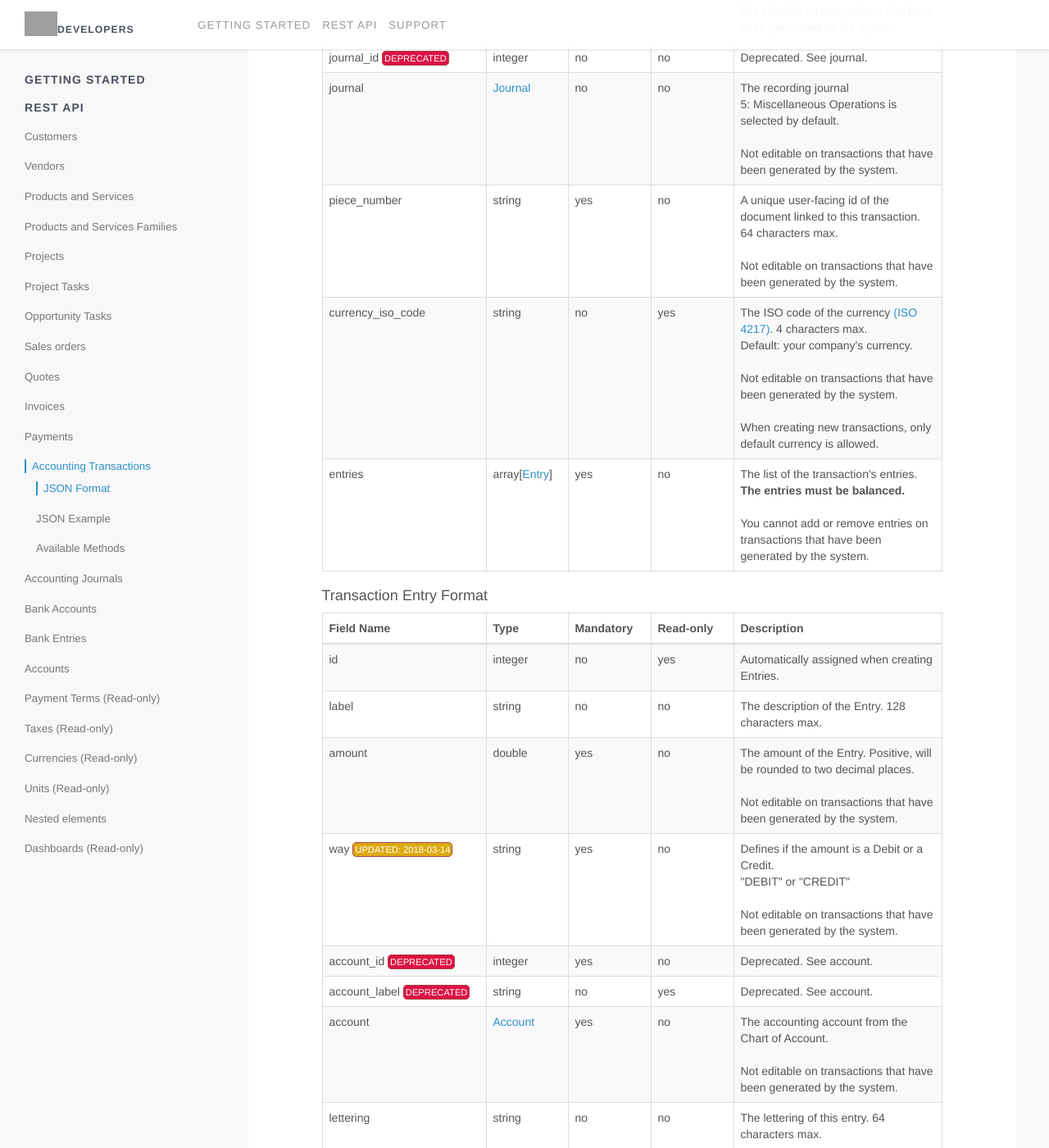
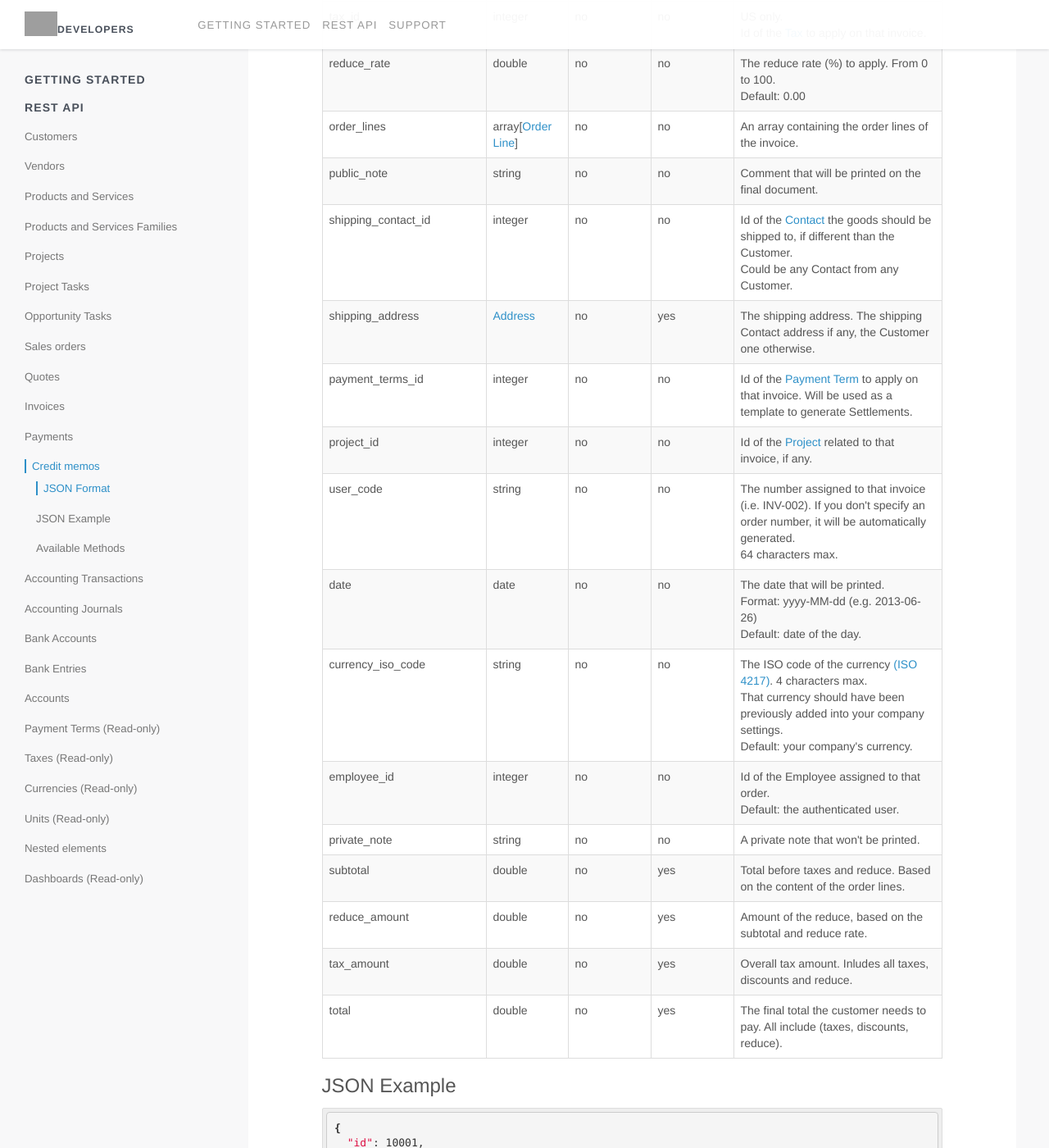
Before and after one commit to myERP/myerp.github.io, a Jekyll site: the page built from docs/1.0/api/index.html, in a window 1280 px wide and 1400 px high, scrolled down 27526 px. Shown: the whole window at 82% size. Built offline with Jekyll 4.4.1, drawn with Linux system fonts in a browser that asks for light colours; nearby versions of some CDN libraries; Markdown is read by kramdown in place of the engine named in the settings; some of the changed text lies outside the part shown; grey boxes are pictures that could not be loaded.

Commit message:
doc: add credit memos

```diff
--- a/_config.yml
+++ b/_config.yml
@@ -25,6 +25,8 @@
     url: /invoices
   payments:
     url: /payments
+  credit_memos:
+    url: /credit_memos
   items:
     url: /items
   payment_terms:
--- /dev/null
+++ b/_includes/1.0/api/creditmemo.html
@@ -0,0 +1,205 @@
+<div id="creditmemo" class="group">
+
+    <h2>Credit memos</h2>
+    {% highlight bash %}Endpoint: {{ site.api.base_url }}{{ site.api.v1}}{{ site.resource.credit_memos.url}}{% endhighlight %}
+    <h3 id="creditmemojsonformat">JSON Format</h3>
+    <p>Credit memos are represented as JSON objects which have the following keys:</p>
+
+    <table class="table table-bordered table-striped">
+        <thead>
+            {% include table-header.html %}
+        </thead>
+        <tbody>
+            <tr>
+                <td>id</td>
+                <td>{{ site.format.type.integer }}</td>
+                <td>no</td>
+                <td>yes</td>
+                <td>Automatically assigned.</td>
+            </tr>
+            <tr>
+                <td>locked</td>
+                <td>{{ site.format.type.boolean }}</td>
+                <td>no</td>
+                <td>no</td>
+                <td>Indicates that the document can no longer be edited nor deleted.</td>
+            </tr>
+            <tr>
+                <td>sent</td>
+                <td>{{ site.format.type.boolean }}</td>
+                <td>no</td>
+                <td>no</td>
+                <td>As the document been finalized or sent to the Customer.</td>
+            </tr>
+            <tr>
+                <td>sent_at</td>
+                <td>{{ site.format.type.date }}</td>
+                <td>no</td>
+                <td>no</td>
+                <td>The date the document has been finalized or sent to the Customer.
+                    <br />Format: {{ site.format.date }}<br />
+                </td>
+            </tr>
+            <tr>
+                <td>paid</td>
+                <td>{{ site.format.type.double }}</td>
+                <td>no</td>
+                <td>yes</td>
+                <td>Total of the payments made on that invoice.</td>
+            </tr>
+            <tr>
+                <td>unpaid</td>
+                <td>{{ site.format.type.double }}</td>
+                <td>no</td>
+                <td>yes</td>
+                <td>Remaining amount to be paid.</td>
+            </tr>
+            <tr>
+                <td>customer_id</td>
+                <td>{{ site.format.type.integer }}</td>
+                <td>yes</td>
+                <td>no</td>
+                <td>Id of the <a href="/docs/1.0/api/#customer" title="">Customer.</a></td>
+            </tr>
+            <tr>
+                <td>billing_contact_id</td>
+                <td>{{ site.format.type.integer }}</td>
+                <td>no</td>
+                <td>no</td>
+                <td>Id of the <a href="/docs/1.0/api/#contact" title="">Contact</a> to bill.<br />Should belong to that invoice's Customer.</td>
+            </tr>
+            <tr>
+                <td>billing_address</td>
+                <td>{{ site.format.type.address }}</td>
+                <td>no</td>
+                <td>yes</td>
+                <td>The billing address. The Contact address if any, the Customer one otherwise.</td>
+            </tr>
+            <tr>
+                <td>tax_id</td>
+                <td>{{ site.format.type.integer }}</td>
+                <td>no</td>
+                <td>no</td>
+                <td>US only.<br />Id of the <a href="/docs/1.0/api/#tax" title="">Tax</a> to apply on that invoice.</td>
+            </tr>
+            <tr>
+                <td>reduce_rate</td>
+                <td>{{ site.format.type.double }}</td>
+                <td>no</td>
+                <td>no</td>
+                <td>The reduce rate (%) to apply. From 0 to 100.<br />Default: 0.00</td>
+            </tr>
+            <tr>
+                <td>order_lines</td>
+                <td>{{ site.format.type.order_line }}</td>
+                <td>no</td>
+                <td>no</td>
+                <td>An array containing the order lines of the invoice.</td>
+            </tr>
+            <tr>
+                <td>public_note</td>
+                <td>{{ site.format.type.string }}</td>
+                <td>no</td>
+                <td>no</td>
+                <td>Comment that will be printed on the final document.</td>
+            </tr>
+            <tr>
+                <td>shipping_contact_id</td>
+                <td>{{ site.format.type.integer }}</td>
+                <td>no</td>
+                <td>no</td>
+                <td>Id of the <a href="/docs/1.0/api/#contact" title="">Contact</a> the goods should be shipped to, if different than the Customer.<br />Could be any Contact from any Customer.</td>
+            </tr>
+            <tr>
+                <td>shipping_address</td>
+                <td>{{ site.format.type.address }}</td>
+                <td>no</td>
+                <td>yes</td>
+                <td>The shipping address. The shipping Contact address if any, the Customer one otherwise.</td>
+            </tr>
+            <tr>
+                <td>payment_terms_id</td>
+                <td>{{ site.format.type.integer }}</td>
+                <td>no</td>
+                <td>no</td>
+                <td>Id of the <a href="/docs/1.0/api/#paymentterm" title="">Payment Term</a> to apply on that invoice. Will be used as a template to generate Settlements.</td>
+            </tr>
+            <tr>
+                <td>project_id</td>
+                <td>{{ site.format.type.integer }}</td>
+                <td>no</td>
+                <td>no</td>
+                <td>Id of the <a href="/docs/1.0/api/#project" title="">Project</a> related to that invoice, if any.</td>
+            </tr>
+            <tr>
+                <td>user_code</td>
+                <td>{{ site.format.type.string }}</td>
+                <td>no</td>
+                <td>no</td>
+                <td>The number assigned to that invoice (i.e. INV-002). If you don't specify an order number, it will be automatically generated.<br />64 characters max.</td>
+            </tr>
+            <tr>
+                <td>date</td>
+                <td>{{ site.format.type.date }}</td>
+                <td>no</td>
+                <td>no</td>
+                <td>The date that will be printed.<br />Format: {{ site.format.date }}<br />Default: date of the day.</td>
+            </tr>
+            <tr>
+                <td>currency_iso_code</td>
+                <td>{{ site.format.type.string }}</td>
+                <td>no</td>
+                <td>no</td>
+                <td>The ISO code of the currency <a href="http://www.iso.org/iso/catalogue_detail?csnumber=46121" target="_blank" title="ISO 4217">(ISO 4217)</a>. 4 characters max.<br />That currency should have been previously added into your company settings.<br />Default: your company's currency.</td>
+            </tr>
+            <tr>
+                <td>employee_id</td>
+                <td>{{ site.format.type.integer }}</td>
+                <td>no</td>
+                <td>no</td>
+                <td>Id of the Employee assigned to that order.<br />Default: the authenticated user.</td>
+            </tr>
+            <tr>
+                <td>private_note</td>
+                <td>{{ site.format.type.string }}</td>
+                <td>no</td>
+                <td>no</td>
+                <td>A private note that won't be printed.</td>
+            </tr>
+            <tr>
+                <td>subtotal</td>
+                <td>{{ site.format.type.double }}</td>
+                <td>no</td>
+                <td>yes</td>
+                <td>Total before taxes and reduce. Based on the content of the order lines.</td>
+            </tr>
+            <tr>
+                <td>reduce_amount</td>
+                <td>{{ site.format.type.double }}</td>
+                <td>no</td>
+                <td>yes</td>
+                <td>Amount of the reduce, based on the subtotal and reduce rate.</td>
+            </tr>
+            <tr>
+                <td>tax_amount</td>
+                <td>{{ site.format.type.double }}</td>
+                <td>no</td>
+                <td>yes</td>
+                <td>Overall tax amount. Inludes all taxes, discounts and reduce.</td>
+            </tr>
+            <tr>
+                <td>total</td>
+                <td>{{ site.format.type.double }}</td>
+                <td>no</td>
+                <td>yes</td>
+                <td>The final total the customer needs to pay. All include (taxes, discounts, reduce).</td>
+            </tr>
+        </tbody>
+    </table>
+
+    <h3 id="creditmemojsonexample">JSON Example</h3>
+    {% highlight bash %}{% include 1.0/api/json/credit_memo.json %}{% endhighlight %}
+
+    <h3 id="creditmemoavailablemethods">Available Methods</h3>
+    {% include 1.0/api/methods/full.html %}
+</div>
--- /dev/null
+++ b/_includes/1.0/api/json/credit_memo.json
@@ -0,0 +1,63 @@
+{
+  "id": 10001,
+  "locked": true,
+  "sent": true,
+  "sent_at": "2020-07-08",
+  "paid": 0.0,
+  "unpaid": 998.0,
+  "customer_id": 10002,
+  "billing_contact_id": 10003,
+  "billing_address": {
+    "street_line1": "1600 Pennsylvania Avenue Northwest",
+    "street_line2": "",
+    "street_line3": "",
+    "postal_code": "20500",
+    "city": "Washington",
+    "country": "United States",
+    "country_iso_code": "US",
+    "locality": "District of Columbia",
+    "short_locality": "DC",
+    "full_address": "1600 Pennsylvania Avenue Northwest Washington DC 20500 United States"
+  },
+  "tax_id": 1,
+  "reduce_rate": 0.2,
+  "order_lines": [
+    {
+      "id": 10008,
+      "item_id": 10003,
+      "description": "It is a nice service",
+      "quantity": 1.0,
+      "unit_price_wt": 1000.0,
+      "discount_rate": 0.0,
+      "tax_id": null,
+      "is_taxable": false,
+      "total": 1000.0
+    }
+  ],
+  "public_note": "This is a credit memo",
+  "shipping_contact_id": 10003,
+  "shipping_address": {
+    "street_line1": "1600 Pennsylvania Avenue Northwest",
+    "street_line2": "",
+    "street_line3": "",
+    "postal_code": "20500",
+    "city": "Washington",
+    "country": "United States",
+    "country_iso_code": "US",
+    "locality": "District of Columbia",
+    "short_locality": "DC",
+    "full_address": "1600 Pennsylvania Avenue Northwest Washington DC 20500 United States"
+  },
+  "payment_terms_id": 1,
+  "project_id": 10003,
+  "uuid": "a797b18e-2bd0-4fe0-85e9-289eda012fb5",
+  "user_code": "CCN-001",
+  "date": "2020-07-08",
+  "currency_iso_code": "USD",
+  "employee_id": 10024,
+  "private_note": "Private thoughts here",
+  "subtotal": 1000.0,
+  "reduce_amount": 2.0,
+  "tax_amount": 0.0,
+  "total": 998.0
+}
--- a/docs/1.0/api/index.html
+++ b/docs/1.0/api/index.html
@@ -139,6 +139,18 @@
               <li><a href="#paymentjsonexample">JSON Example</a>
               </li>
               <li><a href="#paymentavailablemethods">Available Methods</a>
+              </li>
+          </ul>
+      </li>
+      <!-- credit memos -->
+      <li>
+          <a href="#creditmemo">Credit memos</a>
+          <ul class="nav nav-stacked">
+              <li><a href="#creditmemojsonformat">JSON Format</a>
+              </li>
+              <li><a href="#creditmemojsonexample">JSON Example</a>
+              </li>
+              <li><a href="#creditmemoavailablemethods">Available Methods</a>
               </li>
           </ul>
       </li>
@@ -291,6 +303,7 @@
     <div>{% include 1.0/api/quote.html %}</div>
     <div>{% include 1.0/api/invoice.html %}</div>
     <div>{% include 1.0/api/payment.html %}</div>
+    <div>{% include 1.0/api/creditmemo.html %}</div>
     <div>{% include 1.0/api/transaction.html %}</div>
     <div>{% include 1.0/api/journal.html %}</div>
     <div>{% include 1.0/api/account.html %}</div>
```
